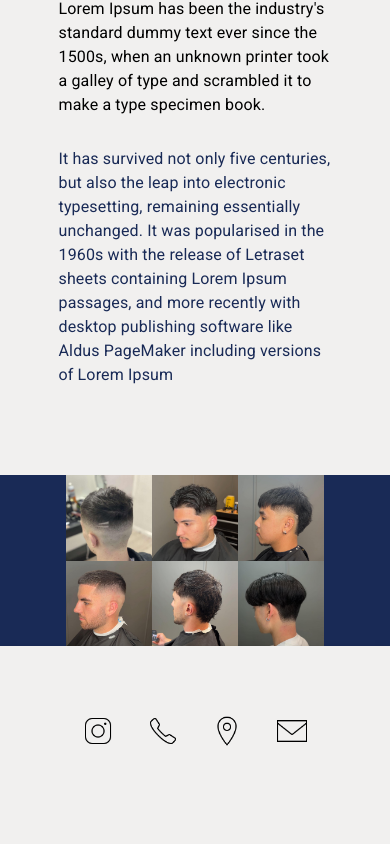
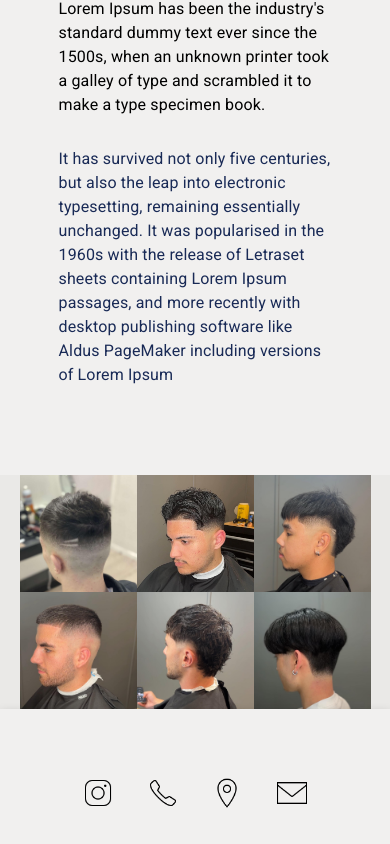
Before and after one commit to at12an/senordrip, a React (Create React App) app in the folder frontend/: page / in a window 390 px wide. Shown: the part 1051-1895 px from the top of the page. Before the commit the page ends 1866 px from the top, so only its background shows below. Built offline with nearby package versions, Linux system fonts and the light colour scheme.

Commit message:
changed picture spacing for mobile and colouring
changed picture spacing for mobile and colouring

```diff
--- a/frontend/src/App.css
+++ b/frontend/src/App.css
@@ -45,10 +45,6 @@ body {
     font-size: 50px;
   }
 
-  .home-picture-box {
-    flex-direction: column;
-  }
-
   .home-about-textbox {
     width: 100% !important;
   }
@@ -60,6 +56,14 @@ body {
   #services-box, .services-img {
     width: 100vw !important;
   }
+
+  .home-picture-box {
+    width: 90vw !important;
+  }
+
+  .home-picture-img {
+    width: 30vw !important;
+  }
 }
 
 
--- a/frontend/src/Home.jsx
+++ b/frontend/src/Home.jsx
@@ -143,15 +143,49 @@ function Home() {
 
         <Box
           sx={{
-            // height: '70vh',
             width: '100vw',
-            bgcolor: '#192A56',
+            bgcolor: '#eae9e7',
             display: 'flex',
             flexDirection: 'column',
             justifyContent: 'space-evenly',
             alignItems: 'center'
           }}
         >
+          <Box
+            className='home-picture-box'
+            sx={{
+              display: 'flex',
+              width: '69vw',
+              flexDirection: 'row',
+              justifyContent: 'space-evenly',
+              alignItems: 'center'
+            }}
+          >
+            <img
+              className='home-picture-img'
+              src={cut1}
+              alt='cut1'
+              style={{
+                width: '23vw'
+              }}
+            ></img>
+            <img
+              className='home-picture-img'
+              src={cut2}
+              alt='cut2'
+              style={{
+                width: '23vw'
+              }}
+            ></img>
+            <img
+              className='home-picture-img'
+              src={cut3}
+              alt='cut3'
+              style={{
+                width: '23vw'
+              }}
+            ></img>
+          </Box>
           <Box
             className='home-picture-box'
             sx={{
@@ -163,57 +197,27 @@ function Home() {
             }}
           >
             <img
-              src={cut1}
-              alt='cut1'
+              className='home-picture-img'
+              src={cut4}
+              alt='cut4'
               style={{
-                width: '22vw'
+                width: '23vw'
               }}
             ></img>
             <img
-              src={cut2}
-              alt='cut2'
+              className='home-picture-img'
+              src={cut5}
+              alt='cut5'
               style={{
-                width: '22vw'
+                width: '23vw'
               }}
             ></img>
             <img
-              src={cut3}
-              alt='cut3'
-              style={{
-                width: '22vw'
-              }}
-            ></img>
-          </Box>
-          <Box
-            className='home-picture-box'
-            sx={{
-              display: 'flex',
-              width: '66vw',
-              flexDirection: 'row',
-              justifyContent: 'space-evenly',
-              alignItems: 'center'
-              // pb: .5
-            }}
-          >
-            <img
-              src={cut4}
-              alt='cut4'
-              style={{
-                width: '22vw'
-              }}
-            ></img>
-            <img
-              src={cut5}
-              alt='cut5'
-              style={{
-                width: '22vw'
-              }}
-            ></img>
-            <img
+              className='home-picture-img'
               src={cut6}
               alt='cut6'
               style={{
-                width: '22vw'
+                width: '23vw'
               }}
             ></img>
           </Box>
```
